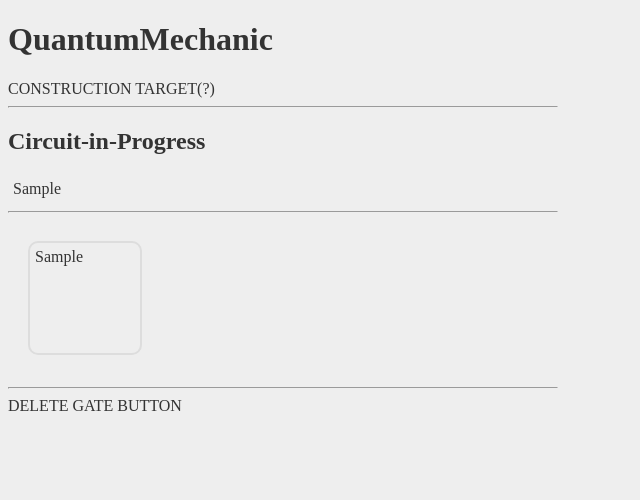
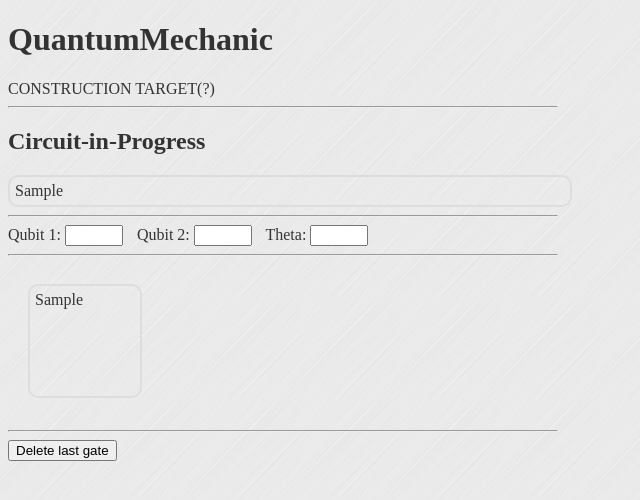
Before and after one commit to csvoss/quantummechanic, a Django app: template quantummechanic/templates/index.html in a window 1280 px wide. Shown: the top 500 px of the page, without its empty margins (0-640 px from the left). Run offline with Django 3.2, Linux system fonts and the light colour scheme; the template is opened without the code that fills it: most values are stand-ins (such as "Sample title", 1, 10 or a date in 2020); some libraries are stand-ins or nearby versions.

Commit message:
Milestone: /media/ working

```diff
--- a/quantummechanic/settings.py
+++ b/quantummechanic/settings.py
@@ -79,11 +79,13 @@ USE_TZ = True
 # Static files (CSS, JavaScript, Images)
 # https://docs.djangoproject.com/en/1.7/howto/static-files/
 
+MEDIA_URL = '/media/'
 STATIC_URL = '/static/'
 
 PROJECT_PATH = os.path.realpath(os.path.dirname(__file__))
 
 MEDIA_ROOT = PROJECT_PATH + "/media/"
+STATIC_ROOT = PROJECT_PATH + "/static/"
 
 TEMPLATE_DIRS = (
     PROJECT_PATH + '/templates/',
--- a/quantummechanic/templates/index.html
+++ b/quantummechanic/templates/index.html
@@ -5,22 +5,27 @@
 <script src="http://code.jquery.com/jquery-1.8.3.js"></script>
 <script src="http://code.jquery.com/ui/1.9.2/jquery-ui.js"></script>
 <title>QuantumMechanic</title>
+<script>
+$(function() {
+});
+</script>
 <style>
 body {
     width: 550px;
     color: #333333;
     background-color:#EEEEEE;
+    background-image: url('/media/brushed_alu.png');
+    background-repeat: repeat;
 }
 div.gate {
     display: inline-block;
 }
 div#gates {
-    min-width: 550px;
-    max-width: 550px;
+    width: 550px;
     overflow: scroll;
     display: inline-block;
     white-space: nowrap;
-    overflow-y:hidden;
+    verflow-y:hidden;
     padding: 20px;
 }
 div#gates div.gate:hover {
@@ -42,7 +47,14 @@ div#gates img {
     transform: translate(0, -50%);
 }
 div#canvas {
-   padding: 5px;
+    padding: 5px;
+    width: 550px;
+    border: 2px solid #DDDDDD;
+    border-radius: 10px;
+}
+input.param {
+    width: 50px;
+    margin-right: 10px;
 }
 </style>
 </head>
@@ -56,15 +68,22 @@ CONSTRUCTION TARGET(?)
 {{circuit_init_png|safe}}
 </div>
 <hr>
+Qubit 1: <input type="text" name="qubit1" class="param">
+Qubit 2: <input type="text" name="qubit2" class="param">
+Theta: <input type="text" name="theta" class="param">
+
+<hr>
+
 <div id="gates">
-{% for gate_png in gate_pngs %}
-<div class="gate">
-{{gate_png|safe}}
+    {% for gate_png in gate_pngs %}
+        <div class="gate draggable">
+        {{gate_png|safe}}
+        </div>
+    {% endfor %}
 </div>
-{% endfor %}
-</div>
+
 <hr>
-DELETE GATE BUTTON
+<input type="submit" value="Delete last gate">
 
 </body>
 </html>
--- a/quantummechanic/urls.py
+++ b/quantummechanic/urls.py
@@ -1,5 +1,7 @@
 from django.conf.urls import patterns, include, url
+from django.conf.urls.static import static
 from django.contrib import admin
+import settings
 import circuits.views
 
 urlpatterns = patterns('',
@@ -9,4 +11,4 @@ urlpatterns = patterns('',
 
     url(r'^admin/', include(admin.site.urls)),
     url(r'^circuits/', circuits.views.main, name='main')
-)
+) + static(settings.MEDIA_URL, document_root=settings.MEDIA_ROOT)
```
Also changed, not shown: quantummechanic/media/brushed_alu.png (added).
